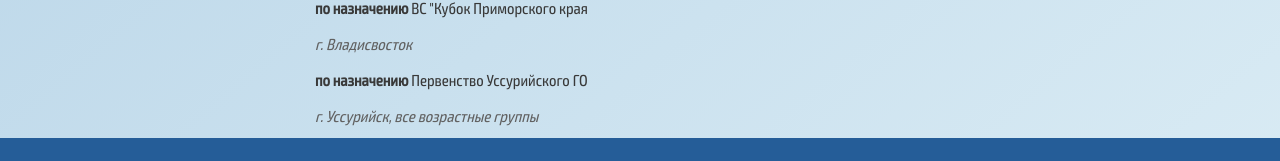
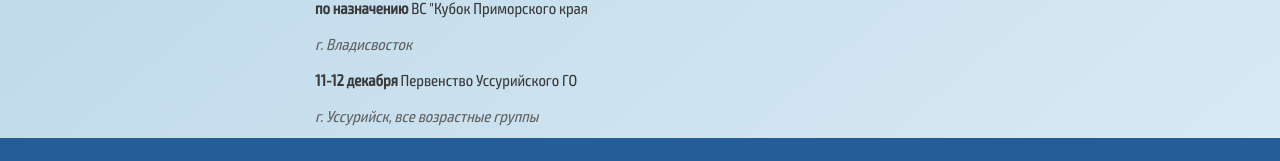
Before and after one commit to KIDSTKD/kidstkd.ru, a Next.js app: page /04-calendar in a window 1280 px wide. Shown: the part 2554-2715 px from the top of the page. Built offline with nearby package versions, Linux system fonts and the light colour scheme.

Commit message:
Update 2022.js

```diff
--- a/components/04-calendar/data/2022.js
+++ b/components/04-calendar/data/2022.js
@@ -60,7 +60,7 @@ const jan = [
 
   const dec = [
     { id: 1, date: 'по назначению', title: 'ВС "Кубок Приморского края', etc: 'г. Владисвосток' },
-    { id: 1, date: 'по назначению', title: 'Первенство Уссурийского ГО', etc: 'г. Уссурийск, все возрастные группы' },
+    { id: 2, date: '11-12 декабря', title: 'Первенство Уссурийского ГО', etc: 'г. Уссурийск, все возрастные группы' },
   ];
 
   export {jan, feb, mar, apr, may, jun, jul, aug, sem, oct, nov, dec}
```
